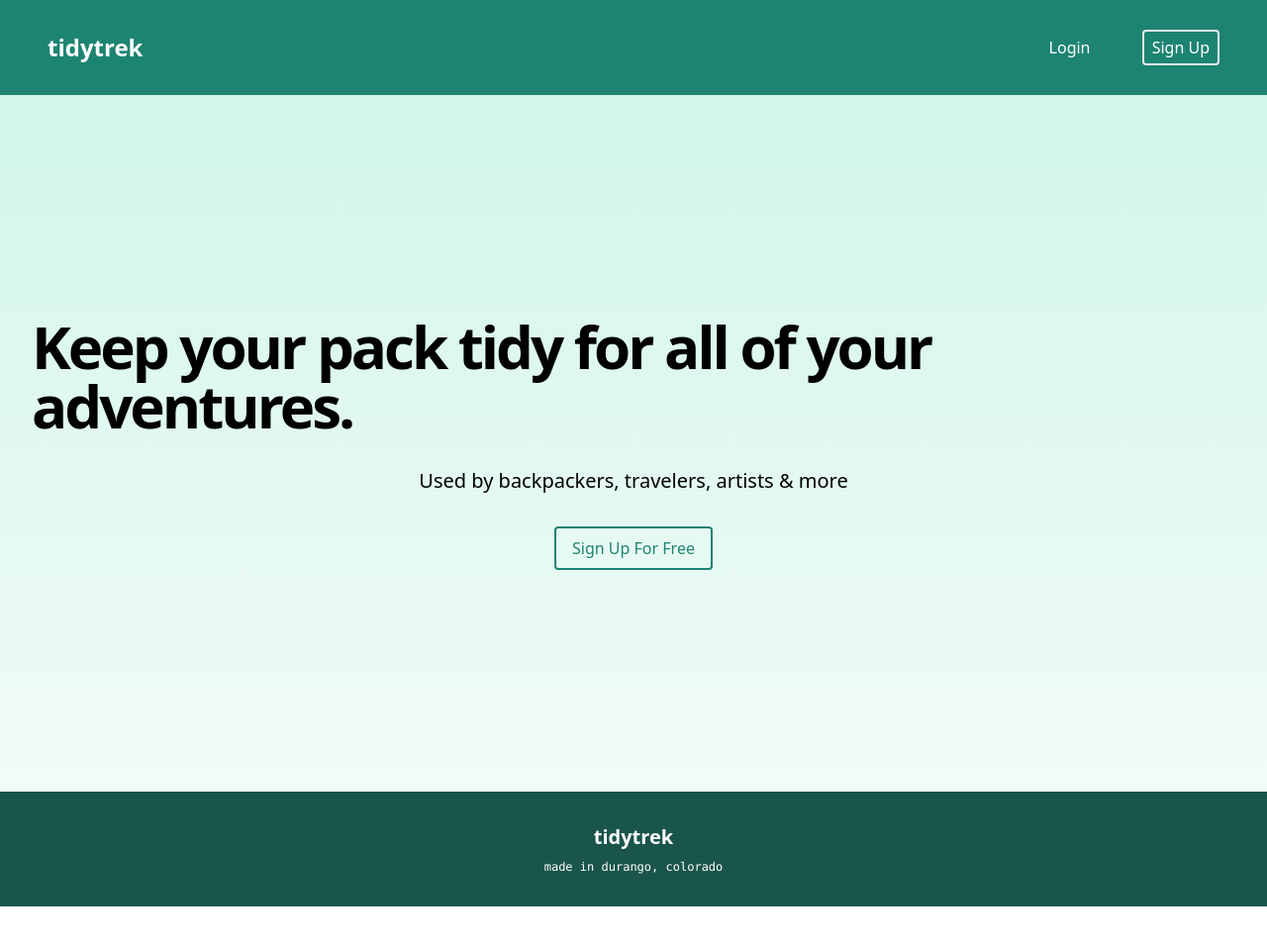
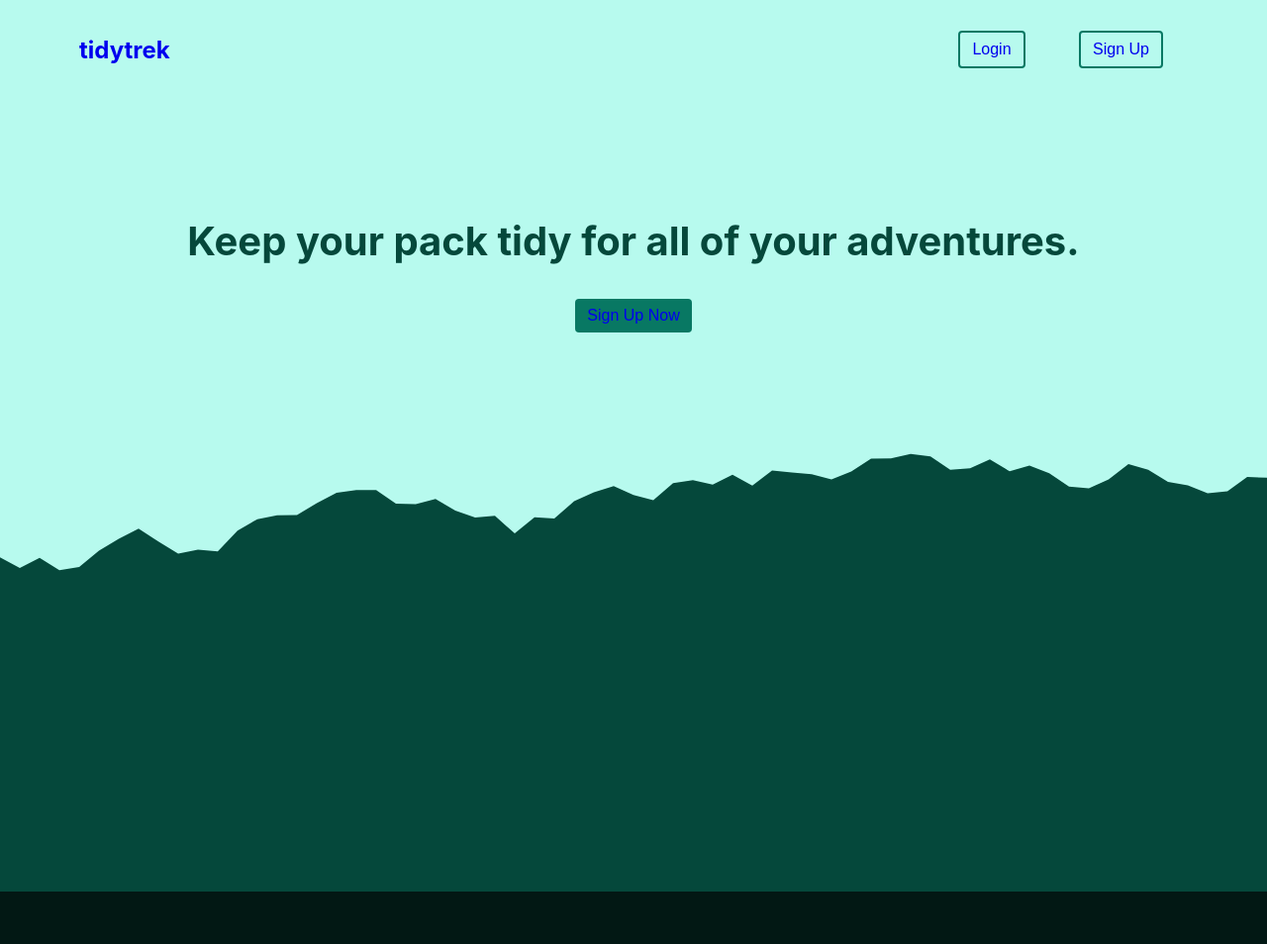
Before and after one commit to rwbrockhoff/tt-landing, an Astro site: page / in a window 1280 px wide. Shown: the whole page at 99% size. Before the commit the page ends 916 px from the top, so only its background shows below. Built offline with nearby package versions, Linux system fonts and the light colour scheme; Astro itself is replaced by a stand-in of ours.

Commit message:
style: add ridge svg to hero section

```diff
--- a/astro.config.mjs
+++ b/astro.config.mjs
@@ -1,10 +1,7 @@
 import { defineConfig } from 'astro/config';
-
-import tailwind from '@astrojs/tailwind';
 
 // https://astro.build/config
 export default defineConfig({
-	integrations: [tailwind()],
 	site: 'https://tidytrek.co',
-	base: '/home',
+	base: '',
 });
--- a/src/components/footer.astro
+++ b/src/components/footer.astro
@@ -1,6 +1,15 @@
-<footer class="h-fit bg-primary-800 p-8 text-white space-y-4 text-center">
+<footer>
 	<div>
-		<p class="font-bold mb-2 text-xl">tidytrek</p>
-		<p class="font-mono text-xs">made in durango, colorado</p>
+		<!-- <p>tidytrek</p>
+		<p>made in durango, colorado</p> -->
 	</div>
 </footer>
+
+<style>
+	footer {
+		background-color: var(--primary-900);
+		border: 0px;
+		margin: 0px;
+		height: 10vh;
+	}
+</style>
--- a/src/components/navbar.astro
+++ b/src/components/navbar.astro
@@ -1,11 +1,27 @@
-<nav class="bg-primary-600 h-24 flex items-center p-12">
-	<h1 class="text-white font-semibold text-2xl">
+<nav>
+	<h2>
 		<a href="/"> tidytrek</a>
-	</h1>
-	<div class="ml-auto space-x-12">
-		<button class="text-white rounded"><a href="https://tidytrek.co/login" rel="noopener noreferrer">Login</a></button>
-		<button class="text-white rounded border-2 px-2 py-1">
+	</h2>
+	<div class="auth-button-container">
+		<button class="button--outline"><a href="https://tidytrek.co/login" rel="noopener noreferrer">Login</a></button>
+		<button class="button--outline">
 			<a href="https://tidytrek.co/register" rel="noopener noreferrer">Sign Up</a></button
 		>
 	</div>
 </nav>
+
+<style>
+	nav {
+		display: flex;
+		align-items: center;
+		justify-content: space-between;
+		padding: 1rem 5rem;
+		background: var(--primary-100);
+	}
+
+	.auth-button-container {
+		button {
+			margin: 0px 25px;
+		}
+	}
+</style>
--- a/src/layouts/main-layout.astro
+++ b/src/layouts/main-layout.astro
@@ -1,4 +1,8 @@
 ---
+import '../styles/reset.css';
+import '../styles/theme.css';
+import '../styles/components.css';
+
 import Navbar from '~/components/navbar.astro';
 import Footer from '~/components/footer.astro';
 import favIcon from '~/../public/favicon.ico';
--- a/src/pages/404.astro
+++ b/src/pages/404.astro
@@ -3,12 +3,27 @@ import MainLayout from '../layouts/main-layout.astro';
 ---
 
 <MainLayout title="404 - Page Not Found">
-	<main class="h-[calc(100vh-theme(spacing.24))] bg-primary-50 flex flex-col justify-center items-center space-y-4">
-		<h1 class="font-mono text-xl text-primary-600">404</h1>
-		<h1 class="text-5xl md:text-6xl font-bold leading-tighter tracking-tighter font-heading dark:text-black">
-			You went off trail!
-		</h1>
-		<p class="text-xl">The page you were looking for wasn't found.</p>
-		<button class="text-primary-600 text-xl border-2 border-current w-fit px-4 py-2 mt-8 rounded">Back Home</button>
+	<main>
+		<section id="hero">
+			<h1>404</h1>
+			<h1>You went off trail!</h1>
+			<p>The page you were looking for wasn't found.</p>
+			<button><a href="/">Back Home</a></button>
+		</section>
 	</main>
 </MainLayout>
+
+<style>
+	main {
+		height: 80%;
+	}
+
+	#hero {
+		width: 100%;
+		display: flex;
+		align-items: center;
+		justify-content: center;
+		flex-direction: column;
+		height: 80%;
+	}
+</style>
--- a/src/pages/index.astro
+++ b/src/pages/index.astro
@@ -3,14 +3,87 @@ import MainLayout from '../layouts/main-layout.astro';
 ---
 
 <MainLayout>
-	<div
-		class="flex justify-center items-center flex-col px-8 h-[calc(100vh-theme(spacing.24))] bg-gradient-to-t from-primary-50 to-primary-100 space-y-8">
-		<h1 class="text-5xl md:text-6xl font-bold leading-tighter tracking-tighter font-heading dark:text-black">
-			Keep your pack tidy for all of your adventures.
-		</h1>
-		<p class="text-xl">Used by backpackers, travelers, artists & more</p>
-		<button class="text-primary-600 border-2 border-primary-600 w-fit px-4 py-2 mt-8 rounded">
-			<a href="https://tidytrek.co/register" rel="noopener noreferrer">Sign Up For Free</a>
-		</button>
+	<div id="container">
+		<main>
+			<div class="ridge-container">
+				<div id="result"></div>
+				<div class="content"></div>
+				<div class="filler"></div>
+				<section id="hero">
+					<h1 class="">Keep your pack tidy for all of your adventures.</h1>
+					<p>Used by backpackers, travelers, artists & more</p>
+					<button>
+						<a href="https://tidytrek.co/register" rel="noopener noreferrer">Sign Up Now</a>
+					</button>
+				</section>
+			</div>
+		</main>
 	</div>
+
+	<script src="../scripts/ridges.js"></script>
 </MainLayout>
+
+<script src="../scripts/ridges.js"></script>
+
+<style>
+	div.ridge-container {
+		width: 100%;
+		display: grid;
+		grid-template-rows: 1fr auto auto 1fr;
+		min-height: 50vh;
+		background: var(--primary-100);
+		color: var(--primary-700);
+		font-size: 0px;
+	}
+
+	#result {
+		grid-row: 2;
+	}
+
+	svg {
+		display: block;
+	}
+
+	.content {
+		background: var(--primary-700);
+		grid-row: 3;
+		padding-top: 4rem;
+		padding-bottom: 2rem;
+		text-align: center;
+	}
+
+	.filler {
+		background: var(--primary-700);
+		grid-row: 4;
+	}
+
+	#container {
+		height: 100%;
+		position: relative;
+	}
+
+	main {
+		height: 100%;
+		display: flex;
+		justify-content: center;
+	}
+
+	#hero {
+		display: flex;
+		align-items: center;
+		flex-direction: column;
+		justify-content: center;
+		height: 40vh;
+	}
+
+	@media screen and (max-width: 768px) {
+		#container {
+			display: flex;
+			flex-direction: column;
+		}
+
+		#hero {
+			display: block;
+		}
+	}
+</style>
--- /dev/null
+++ b/src/scripts/ridges.js
@@ -0,0 +1,83 @@
+const WIDTH = 1000;
+const HEIGHT = 150;
+const ITERATIONS = 6;
+const ROUGHNESS = 0.8;
+
+generate();
+
+async function generate() {
+	const dividerSvg = await divider('');
+	document.getElementById('result').innerHTML = dividerSvg;
+}
+
+// mountain divider
+async function divider(classes) {
+	const segments = Math.pow(2, ITERATIONS);
+	const points = line(WIDTH, displaceMap(HEIGHT, HEIGHT / 4, ROUGHNESS, segments));
+	const path = convertPath(WIDTH, HEIGHT, points);
+	const svg = genSvg(WIDTH, HEIGHT, path);
+
+	return `
+    <div class="b-divider ${classes}" role="img" aria-hidden="true">
+      ${svg}
+    </div>
+  `;
+}
+
+// generate midpoint displacement points
+function displaceMap(height, displace, roughness, power) {
+	const points = [];
+
+	// set initial left point
+	points[0] = height / 2 + Math.random() * displace * 2 - displace;
+
+	// set initial right point
+	points[power] = height / 2 + Math.random() * displace * 2 - displace;
+	displace *= roughness;
+
+	// increase number of segments to maximum
+	for (let i = 1; i < power; i *= 2) {
+		// for each segment, find centre point
+		for (let j = power / i / 2; j < power; j += power / i) {
+			points[j] = (points[j - power / i / 2] + points[j + power / i / 2]) / 2;
+			points[j] += Math.random() * displace * 2 - displace;
+		}
+
+		// reduce random range
+		displace *= roughness;
+	}
+
+	return points;
+}
+
+// format points in [x, y] array
+function line(width, points) {
+	const sep = width / (points.length - 1);
+	return points.map((val, i) => [i * sep, val]);
+}
+
+// convert points into SVG path
+function convertPath(width, height, points) {
+	// add first M (move) command
+	const first = points.shift();
+	let path = `M ${first[0]} ${first[1]}`;
+
+	// iterate through points adding L (line) commands to path
+	points.forEach((val) => {
+		path += ` L ${val[0]} ${val[1]}`;
+	});
+
+	// close path
+	path += ` L ${width} ${height} L 0 ${height} Z`;
+
+	return path;
+}
+
+// generate SVG from path
+function genSvg(width, height, path) {
+	return `
+    <svg viewBox="0 0 ${width} ${height}" preserveAspectRatio="none" xmlns="http://www.w3.org/2000/svg">
+      <path fill="currentColor" d="${path}"></path>
+    </svg>
+  `;
+}
--- /dev/null
+++ b/src/styles/components.css
@@ -0,0 +1,27 @@
+button {
+	padding: var(--space-xs) var(--space-sm);
+	border-radius: 4px;
+	font-size: var(--font-size-base);
+	font-weight: var(--font-weight-normal);
+	background-color: var(--primary-500);
+	color: white;
+	transition: background-color 0.2s ease-in-out;
+	cursor: pointer;
+	border: none;
+}
+
+button:hover {
+	background-color: var(--primary-600);
+}
+
+/* Outline Button Variant */
+.button--outline {
+	background-color: transparent;
+	color: var(--primary-500);
+	border: 2px solid var(--primary-500);
+}
+
+/* Outline Button Hover */
+.button--outline:hover {
+	background-color: var(--primary-200);
+}
--- /dev/null
+++ b/src/styles/reset.css
@@ -0,0 +1,14 @@
+html,
+body {
+	margin: 0;
+	width: 100%;
+	height: 100%;
+}
+
+a {
+	text-decoration: none;
+}
+
+a:visited {
+	color: currentColor;
+}
--- a/src/styles/tailwind.css
+++ /dev/null
@@ -1,39 +0,0 @@
-@tailwind base;
-@tailwind components;
-@tailwind utilities;
-
-@layer utilities {
-  .bg-page {
-    background-color: var(--aw-color-bg-page);
-  }
-  .bg-dark {
-    background-color: var(--aw-color-bg-page-dark);
-  }
-  .bg-light {
-    background-color: var(--aw-color-bg-page);
-  }
-  .text-page {
-    color: var(--aw-color-text-page);
-  }
-  .text-muted {
-    color: var(--aw-color-text-muted);
-  }
-}
-
-@layer components {
-  .btn {
-    @apply inline-flex items-center justify-center rounded-full border-gray-400 border bg-transparent font-medium text-center text-base text-page leading-snug transition py-3.5 px-6 md:px-8 ease-in duration-200 focus:ring-blue-500 focus:ring-offset-blue-200 focus:ring-2 focus:ring-offset-2 hover:bg-gray-100 hover:border-gray-600 dark:text-slate-300 dark:border-slate-500 dark:hover:bg-slate-800 dark:hover:border-slate-800 cursor-pointer;
-  }
-
-  .btn-primary {
-    @apply btn font-semibold bg-primary text-white border-primary hover:bg-secondary hover:border-secondary hover:text-white dark:text-white dark:bg-primary dark:border-primary dark:hover:border-secondary dark:hover:bg-secondary;
-  }
-
-  .btn-secondary {
-    @apply btn;
-  }
-
-  .btn-tertiary {
-    @apply btn border-none shadow-none text-muted hover:text-gray-900 dark:text-gray-400 dark:hover:text-white;
-  }
-}
--- /dev/null
+++ b/src/styles/theme.css
@@ -0,0 +1,64 @@
+:root {
+	/* -- Colors -- */
+	--primary-50: #defdf7;
+	--primary-100: #b7faee;
+	--primary-200: #70f5dd;
+	--primary-300: #28f1cc;
+	--primary-400: #0dbf9f;
+	--primary-500: #087863;
+	--primary-600: #06604f;
+	--primary-700: #05483b;
+	--primary-800: #033028;
+	--primary-900: #021814;
+
+	/* -- Colors: Backgrounds -- */
+	--background-light: #f8f9fa;
+	--background-dark: #111827;
+
+	/* -- Font -- */
+	font-family: Inter, Roboto, 'Helvetica Neue', 'Arial Nova', 'Nimbus Sans', Arial, sans-serif;
+
+	/* -- Font Sizes -- */
+	--font-size-xs: 0.75rem; /* 12px */
+	--font-size-sm: 0.875rem; /* 14px */
+	--font-size-base: 1rem; /* 16px */
+	--font-size-lg: 1.125rem; /* 18px */
+	--font-size-xl: 1.5rem; /* 24px */
+	--font-size-xxl: 2.5rem; /* 40px */
+
+	/* -- Font Weight -- */
+	--font-weight-light: 300;
+	--font-weight-normal: 400;
+	--font-weight-medium: 500;
+	--font-weight-bold: 700;
+
+	/* -- Spacing -- */
+	--space-xxs: 0.25rem; /* 4px */
+	--space-xs: 0.5rem; /* 8px */
+	--space-sm: 0.75rem; /* 12px */
+	--space-md: 1rem; /* 16px */
+	--space-lg: 1.5rem; /* 24px */
+	--space-xl: 2rem; /* 32px */
+	--space-xxl: 3rem; /* 48px */
+
+	/* -- Breakpoints -- */
+	--breakpoint-xs: 0;
+	--breakpoint-sm: 576px;
+	--breakpoint-md: 768px;
+	--breakpoint-lg: 992px;
+	--breakpoint-xl: 1200px;
+
+	/* -- Z-Index -- */
+	--z-index-dropdown: 100;
+	--z-index-modal: 200;
+	--z-index-tooltip: 300;
+
+	/* -- Headers -- */
+	h1 {
+		font-size: var(--font-size-xxl);
+	}
+
+	h2 {
+		font-size: var(--font-size-xl);
+	}
+}
--- a/tailwind.config.mjs
+++ /dev/null
@@ -1,37 +0,0 @@
-/** @type {import('tailwindcss').Config} */
-export default {
-	content: ['./src/**/*.{astro,html,js,jsx,md,mdx,svelte,ts,tsx,vue}'],
-	theme: {
-		extend: {
-			colors: {
-				primary: {
-					50: '#f2fbf8',
-					100: '#d1f6ea',
-					200: '#9eead4',
-					300: '#6edabf',
-					400: '#40c1a5',
-					500: '#27a58b',
-					600: '#1d8471',
-					700: '#1b6a5c',
-					800: '#1a554b',
-					900: '#1a4740',
-					950: '#092a26',
-				},
-				secondary: {
-					50: '#fcfaee',
-					100: '#f5f2d0',
-					200: '#eae39d',
-					300: '#ddcc5f',
-					400: '#d8bd47',
-					500: '#cfa431',
-					600: '#b68329',
-					700: '#986225',
-					800: '#7c4e24',
-					900: '#674120',
-					950: '#3a210e',
-				},
-			},
-		},
-	},
-	plugins: [],
-};
```
Also changed, not shown: package.json (+3 -4 lines), 1 other file.
